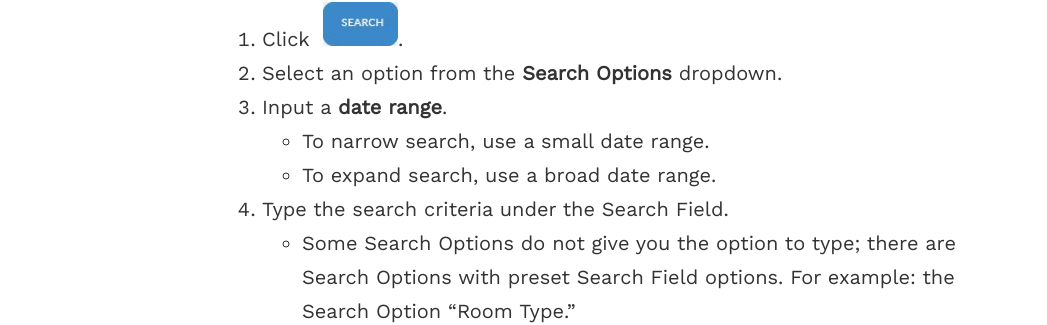
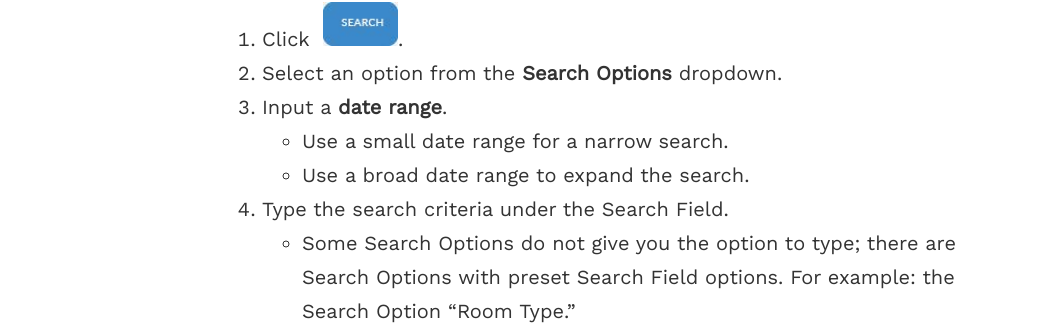
Before and after one commit to blake1ward/portfolio, a Jekyll site: the page built from search-for-res.md, in a window 1280 px wide. Shown: the part 936-1261 px from the top of the page, without its empty margins (18-1065 px from the left). Built offline with Jekyll 4.4.1, drawn with Linux system fonts in a browser that asks for light colours.

Commit message:
Update search-for-res.md

```diff
--- a/search-for-res.md
+++ b/search-for-res.md
@@ -13,8 +13,8 @@ To locate a reservation in your system:
 1. Click &nbsp;<img src="/portfolio/images/Search-for-a-Reservation.jpg" width="75" alt="search">.
 2. Select an option from the **Search Options** dropdown.
 3. Input a **date range**.
-- To narrow search, use a small date range.
-- To expand search, use a broad date range.
+- Use a small date range for a narrow search.
+- Use a broad date range to expand the search.
 4. Type the search criteria under the Search Field.
 - Some Search Options do not give you the option to type; there are Search Options
 with preset Search Field options. For example: the Search Option “Room Type."
```
